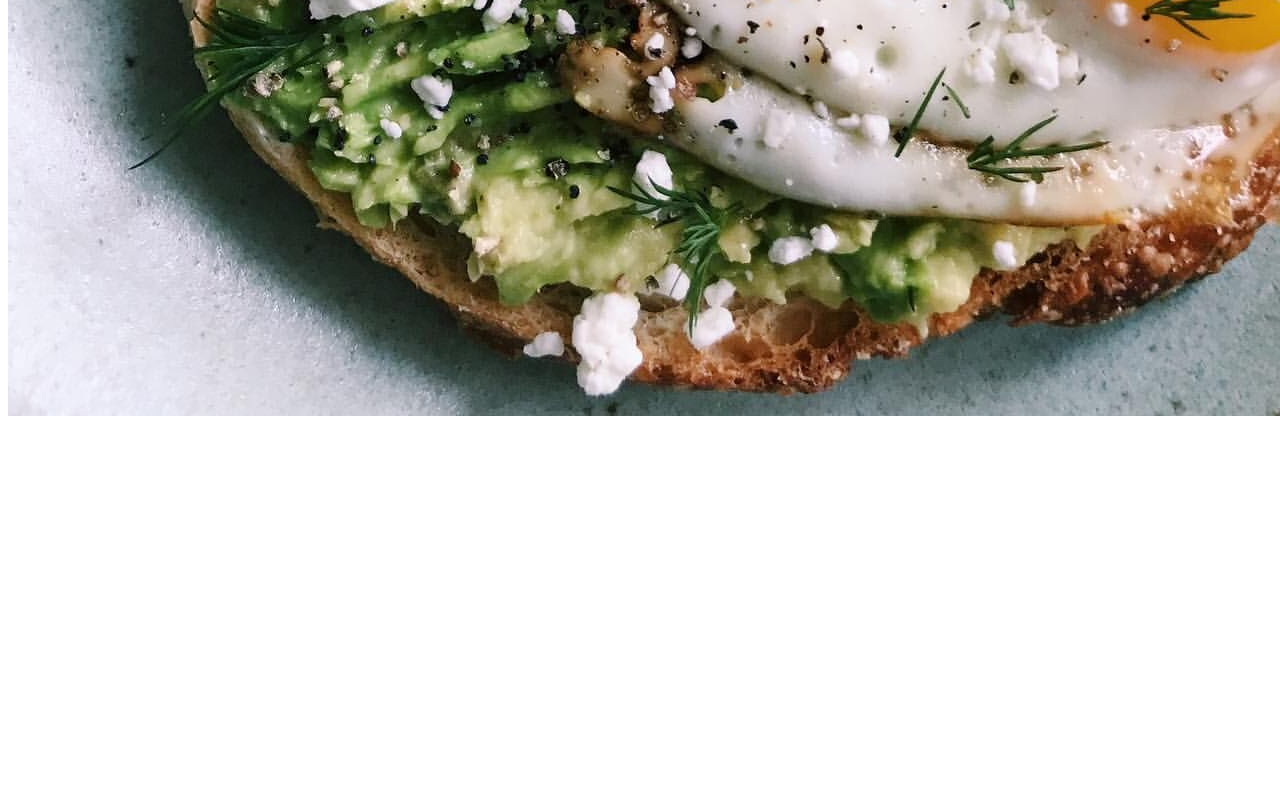
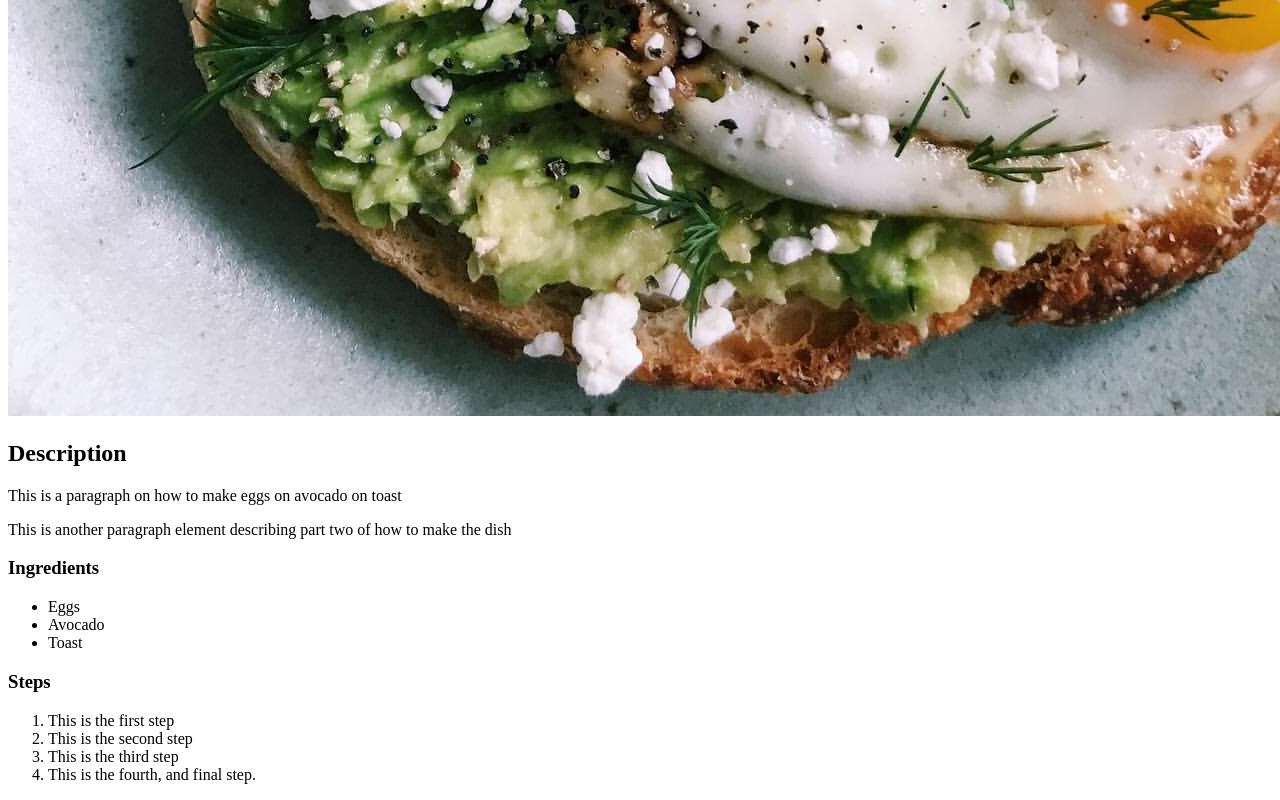
Before and after one commit to kiranaatkar/odin-recipes, a plain HTML site: page recipes/avcoadoToast.html in a window 1280 px wide. Shown: the part 1464-2264 px from the top of the page. Before the commit the page ends 1892 px from the top, so only its background shows below. Drawn offline with Linux system fonts and the light colour scheme.

Commit message:
Added content to the avoc toast recipe page

```diff
--- a/recipes/avcoadoToast.html
+++ b/recipes/avcoadoToast.html
@@ -9,5 +9,21 @@
 <body>
     <h1>Avocado Toast</h1>
     <img src="../images/egg.jpg" alt="Image of avocado on toast with eggs on top">
+    <h2>Description</h2>
+    <p>This is a paragraph on how to make eggs on avocado on toast</p>
+    <p>This is another paragraph element describing part two of how to make the dish</p>
+    <h3>Ingredients</h3>
+    <ul>
+        <li>Eggs</li>
+        <li>Avocado</li>
+        <li>Toast</li>
+    </ul>
+    <h3>Steps</h3>
+    <ol>
+        <li>This is the first step</li>
+        <li>This is the second step</li>
+        <li>This is the third step</li>
+        <li>This is the fourth, and final step.</li>
+    </ol>
 </body>
 </html>
```
